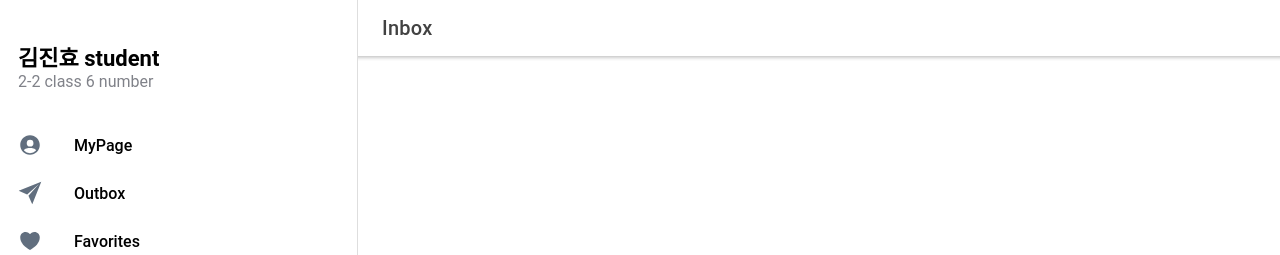
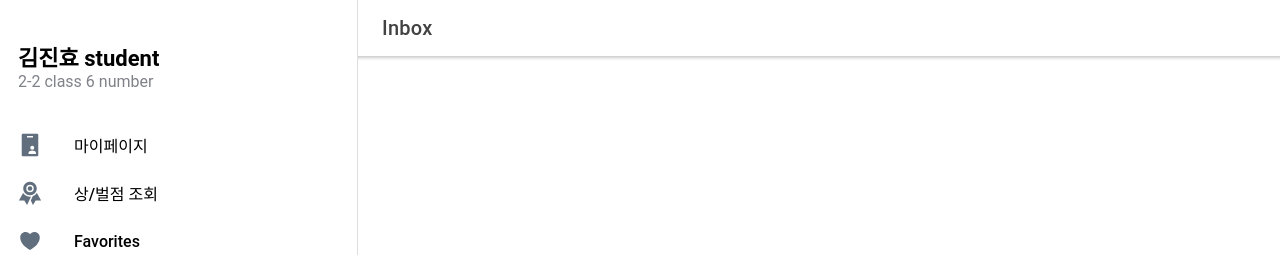
Before and after one commit to Team-Firewall/mobile-front-end, a React (Create React App) app: page /page/Inbox in a window 1280 px wide. Shown: the top 255 px of the page. Built offline with nearby package versions, Linux system fonts and the light colour scheme.

Commit message:
style fix

```diff
--- a/src/components/Menu.tsx
+++ b/src/components/Menu.tsx
@@ -11,7 +11,7 @@
 } from '@ionic/react';
 
 import { useLocation } from 'react-router-dom';
-import { personCircleOutline, personCircleSharp, archiveOutline, archiveSharp, bookmarkOutline, heartOutline, heartSharp, mailOutline, mailSharp, paperPlaneOutline, paperPlaneSharp, trashOutline, trashSharp, warningOutline, warningSharp } from 'ionicons/icons';
+import { idCardOutline,idCardSharp,ribbonOutline,ribbonSharp,personCircleOutline, personCircleSharp, archiveOutline, archiveSharp, bookmarkOutline, heartOutline, heartSharp, mailOutline, mailSharp, paperPlaneOutline, paperPlaneSharp, trashOutline, trashSharp, warningOutline, warningSharp } from 'ionicons/icons';
 import './Menu.css';
 
 interface AppPage {
@@ -23,16 +23,16 @@
 
 const appPages: AppPage[] = [
   {
-    title: 'MyPage',
+    title: '마이페이지',
     url: '/page/MyPage',
-    iosIcon: personCircleOutline,
-    mdIcon: personCircleSharp
+    iosIcon: idCardOutline,
+    mdIcon: idCardSharp
   },
   {
-    title: 'Outbox',
+    title: '상/벌점 조회',
     url: '/page/Outbox',
-    iosIcon: paperPlaneOutline,
-    mdIcon: paperPlaneSharp
+    iosIcon: ribbonOutline,
+    mdIcon: ribbonSharp
   },
   {
     title: 'Favorites',
```
